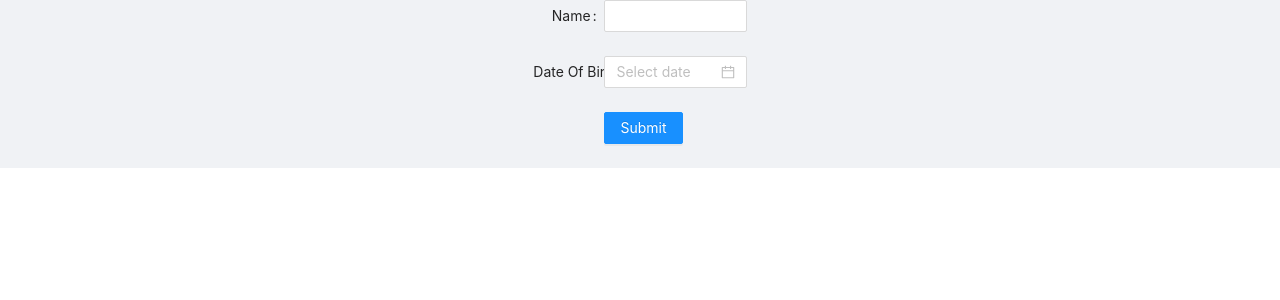
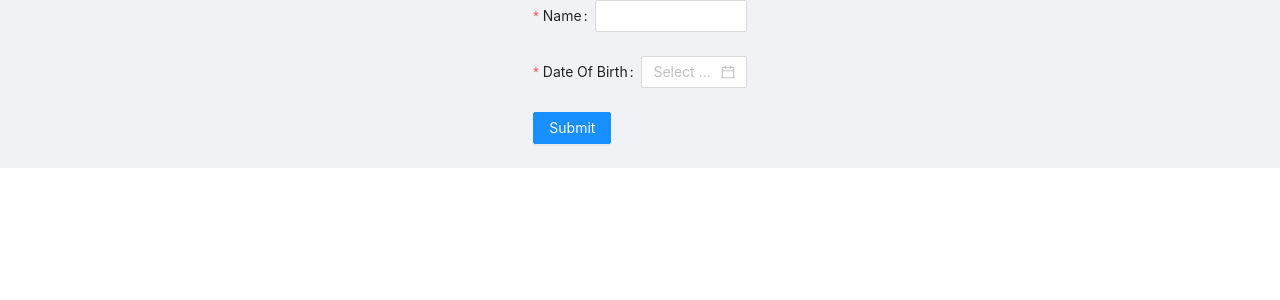
Before and after one commit to sonsor/fuse, a React (Create React App) app: page / in a window 1280 px wide. Shown: the top 300 px of the page. Built offline with nearby package versions, Linux system fonts and the light colour scheme.

Commit message:
add validation on form

```diff
--- a/src/Components/InfoForm/index.jsx
+++ b/src/Components/InfoForm/index.jsx
@@ -1,29 +1,16 @@
 import { useContext} from 'react'
-import { DatePicker, Form, Input, Button, Checkbox } from 'antd';
+import { DatePicker, Form, Input, Button } from 'antd';
 import InfoContext from '../../Context/InforFormContext'
-
-const layout = {
-    labelCol: {
-        span: 8,
-    },
-    wrapperCol: {
-        span: 16,
-    },
-};
-const tailLayout = {
-    wrapperCol: {
-        offset: 8,
-        span: 16,
-    },
-};
-
 
 export const InfoForm = () => {
 
     const formInfo = useContext(InfoContext)
 
     const onFinish = (values) => {
-        console.log('Success:', values, formInfo);
+        console.log('Success:', {
+            name: formInfo.name,
+            dateOfBirth: formInfo.dateOfBirth
+        });
     };
 
     const onFinishFailed = (errorInfo) => {
@@ -32,19 +19,36 @@ export const InfoForm = () => {
 
     return (
         <Form
-            {...layout}
             name="basic"
             onFinish={onFinish}
             onFinishFailed={onFinishFailed}
         >
-            <Form.Item label="Name">
+            <Form.Item
+                label="Name"
+                name="name"
+                rules={[
+                    {
+                        required: true,
+                        message: 'Please input your name!',
+                    },
+                ]}
+            >
             <Input
                 value={formInfo.name}
                 onChange={e => formInfo.setName(e.target.value)}
             />
             </Form.Item>
 
-            <Form.Item label="Date Of Birth">
+            <Form.Item
+                label="Date Of Birth"
+                name="dateOfBirth"
+                rules={[
+                    {
+                        required: true,
+                        message: 'Please input your date of birth!',
+                    },
+                ]}
+            >
             <DatePicker
                 value={formInfo.dateOfBirth}
                 onChange={(e, value) => formInfo.setDateOfBirth(e)}
@@ -52,7 +56,7 @@ export const InfoForm = () => {
             </Form.Item>
 
 
-            <Form.Item {...tailLayout}>
+            <Form.Item>
                 <Button type="primary" htmlType="submit">
                     Submit
                 </Button>
```
Also changed, not shown: 1 other file (tests, documents, lock files or other folders).
